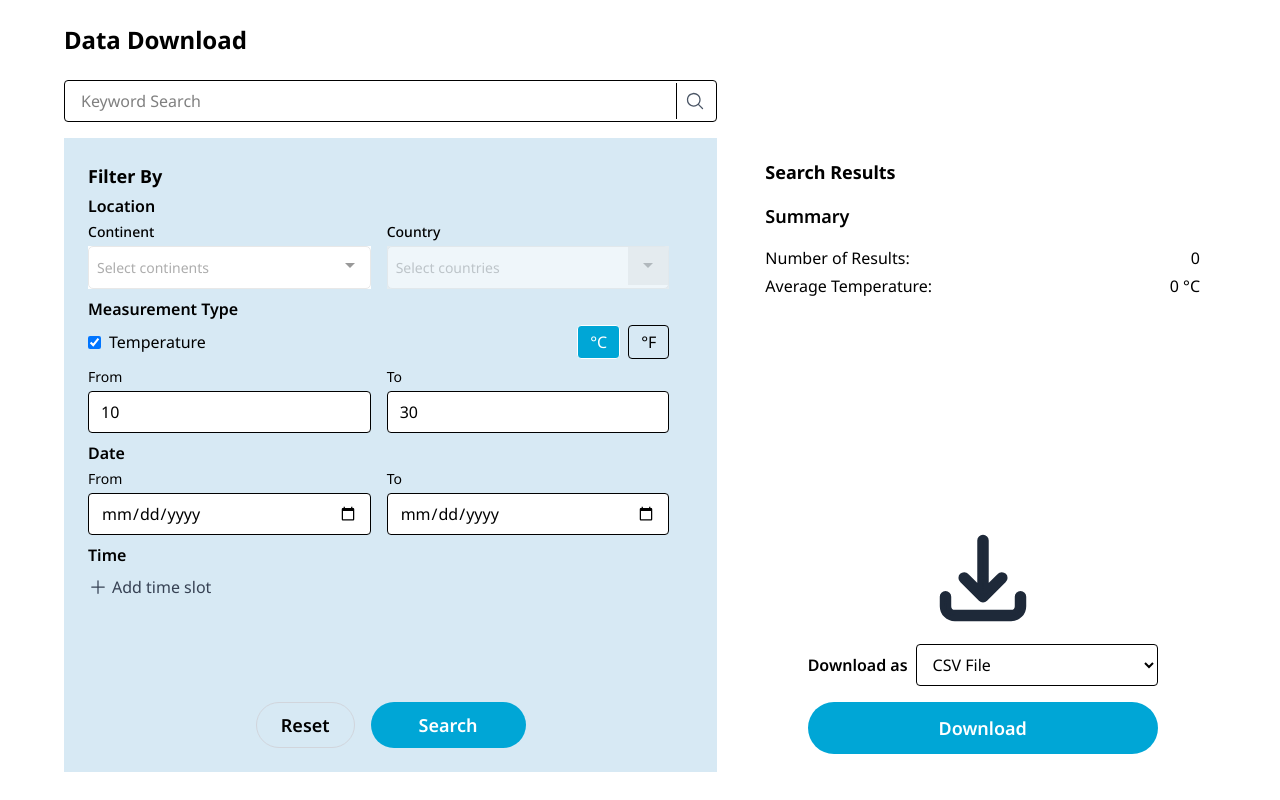
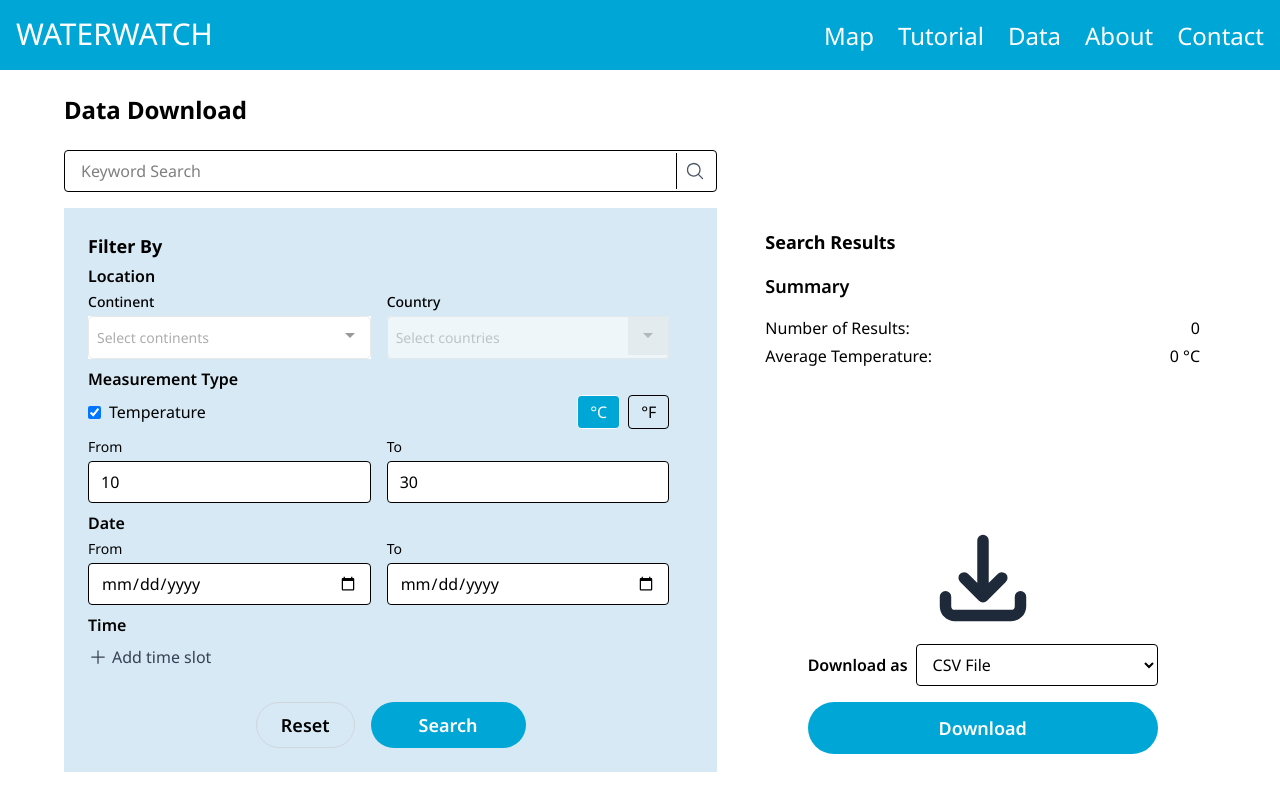
Before and after one commit to rtaormina/waterwatch, a Vue app in the folder frontend/: page /export in a window 1280 px wide. Built offline with nearby package versions, Linux system fonts and the light colour scheme.

Commit message:
Adjusted export view and nav bar to me compatible

```diff
--- a/frontend/src/components/NavBar.vue
+++ b/frontend/src/components/NavBar.vue
@@ -41,7 +41,7 @@ onUnmounted(() => {
     enter-from-class="translate-x-full" enter-to-class="translate-x-0"
     leave-active-class="transform transition-transform duration-200 ease-in" leave-from-class="translate-x-0"
     leave-to-class="translate-x-full">
-    <div v-if="showOverlay" class="fixed inset-0 bg-[#00A6D6] ">
+    <div v-if="showOverlay" class="fixed inset-0 bg-[#00A6D6] z-50">
       <div class="flex">
         <div class="text-4xl text-white font-custom mt-6 ml-6">WATERWATCH</div>
       </div>
@@ -147,7 +147,7 @@ onUnmounted(() => {
   </transition>
 
   <!-- main navbar desktop -->
-  <div v-if="!isMobile">
+  <div v-if="!isMobile" class="relative z-30">
     <div class="font-custom bg-[#00A6D6] text-white p-4 w-screen text-3xl flex flex-row justify-between">
       <div>WATERWATCH</div>
       <div class="flex flex-row space-x-6">
@@ -164,7 +164,7 @@ onUnmounted(() => {
         </div>
 
         <div class="border-b-2" :class="page == 'About' ? 'border-white' : 'border-transparent'">
-          <a href="/home" class="text-white text-2xl hover:border-white">
+          <a href="/export" class="text-white text-2xl hover:border-white">
             Data
           </a>
         </div>
@@ -186,7 +186,7 @@ onUnmounted(() => {
   </div>
 
   <!-- main navbar mobile -->
-  <div v-else>
+  <div v-else class="relative z-30">
     <div class="font-custom bg-[#00A6D6] text-white p-2 w-screen flex justify-between">
       <div class="text-4xl text-white font-custom mt-4 mb-3 ml-4">WATERWATCH</div>
       <div>
--- a/frontend/src/views/ExportView.vue
+++ b/frontend/src/views/ExportView.vue
@@ -1,7 +1,7 @@
 <script setup>
 import { ref, reactive } from "vue";
 import { computed } from "vue";
-// import NavBar from '@/components/NavBarComponent.vue';
+import NavBar from '@/components/NavBar.vue';
 import SearchBar from "@/components/SearchBarComponent.vue";
 import FilterPanel from "@/components/FilterPanelComponent.vue";
 import SearchResults from "@/components/SearchResultsComponent.vue";
@@ -72,9 +72,9 @@ function applyPreset(presetIndex) {
 
 <template>
   <div class="h-screen bg-white flex flex-col">
-    <!-- <NavBar /> -->
+    <NavBar />
     <div
-      class="w-full max-w-full mx-auto px-4 md:px-16 pt-6 flex flex-col flex-grow md:overflow-hidden"
+      class="w-full max-w-full mx-auto px-4 md:px-16 pt-6 flex flex-col flex-grow md:overflow-hidden relative z-10"
     >
       <h1 class="text-2xl font-bold mb-6 shrink-0">Data Download</h1>
 
```
